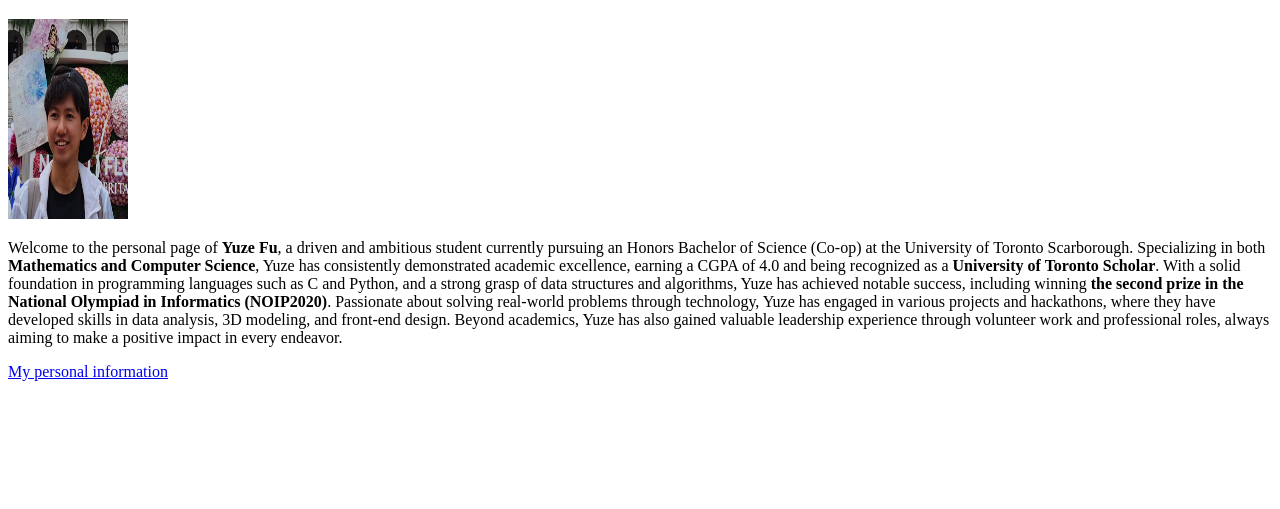
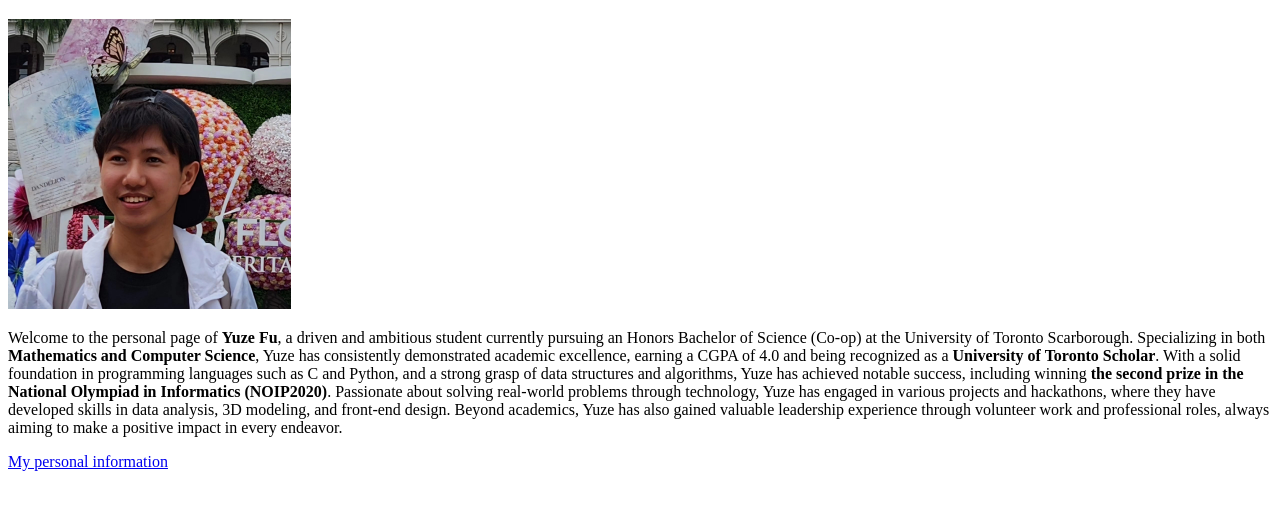
Before and after one commit to fuyuze2004/my-personal-page, a plain HTML site: page index.html in a window 1280 px wide. Shown: the part 61-570 px from the top of the page. Drawn offline with Linux system fonts and the light colour scheme.

Commit message:
Describe your changes

```diff
--- a/index.html
+++ b/index.html
@@ -6,7 +6,7 @@
   </head>
   <body>
 	<h1>Yuze Fu</h1>
-	<img src="images/my-photo.jpg" alt="My photo" width="120" height="200">
+	<img src="images/my-photo.jpg" alt="My photo" width="283" height="290">
     <p>Welcome to the personal page of <strong>Yuze Fu</strong>, a driven and ambitious student currently pursuing an Honors Bachelor of
 	Science (Co-op) at the University of Toronto Scarborough. Specializing in both <strong>Mathematics and Computer Science</strong>, Yuze
 	has consistently demonstrated academic excellence, earning a CGPA of 4.0 and being recognized as a <strong>University of
```
